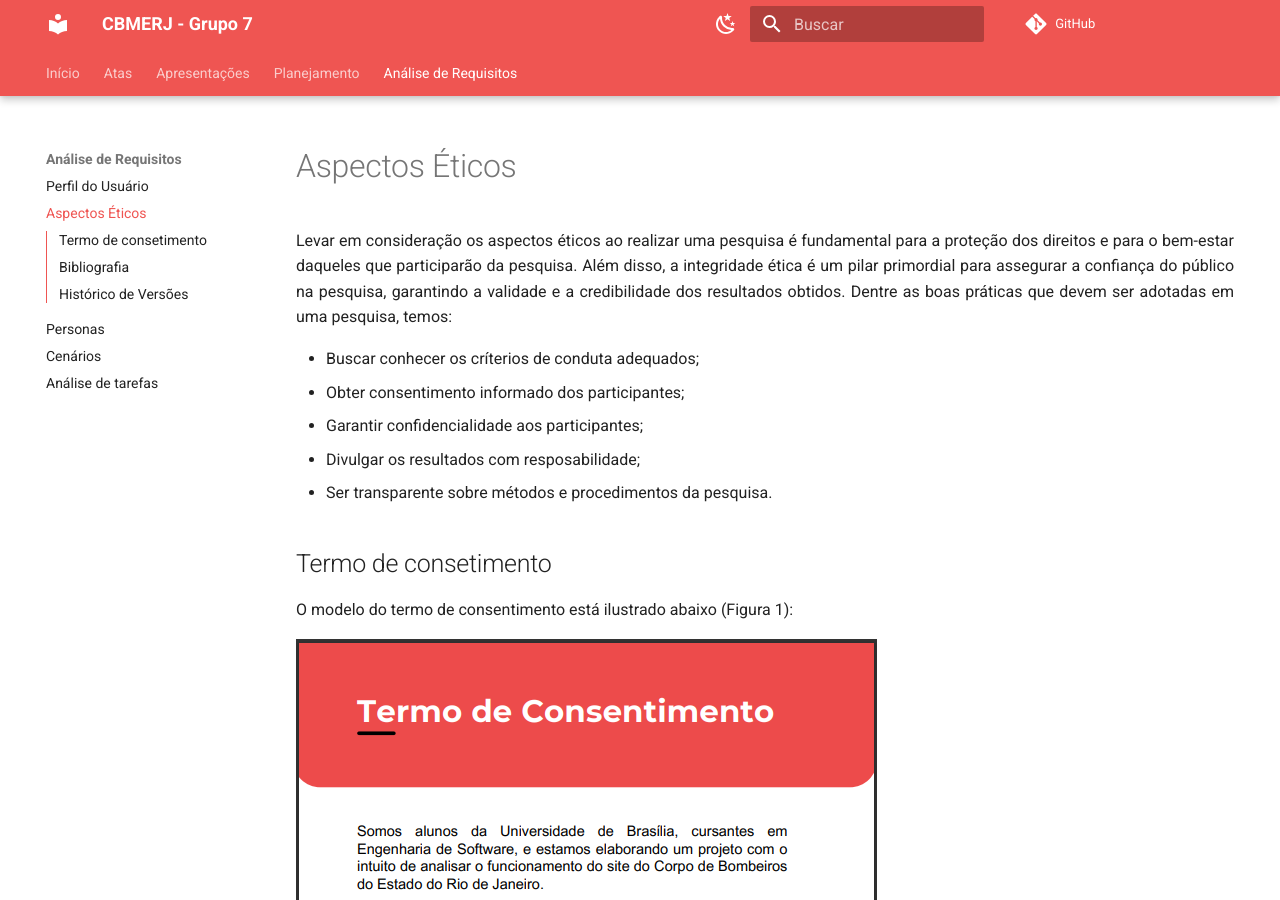
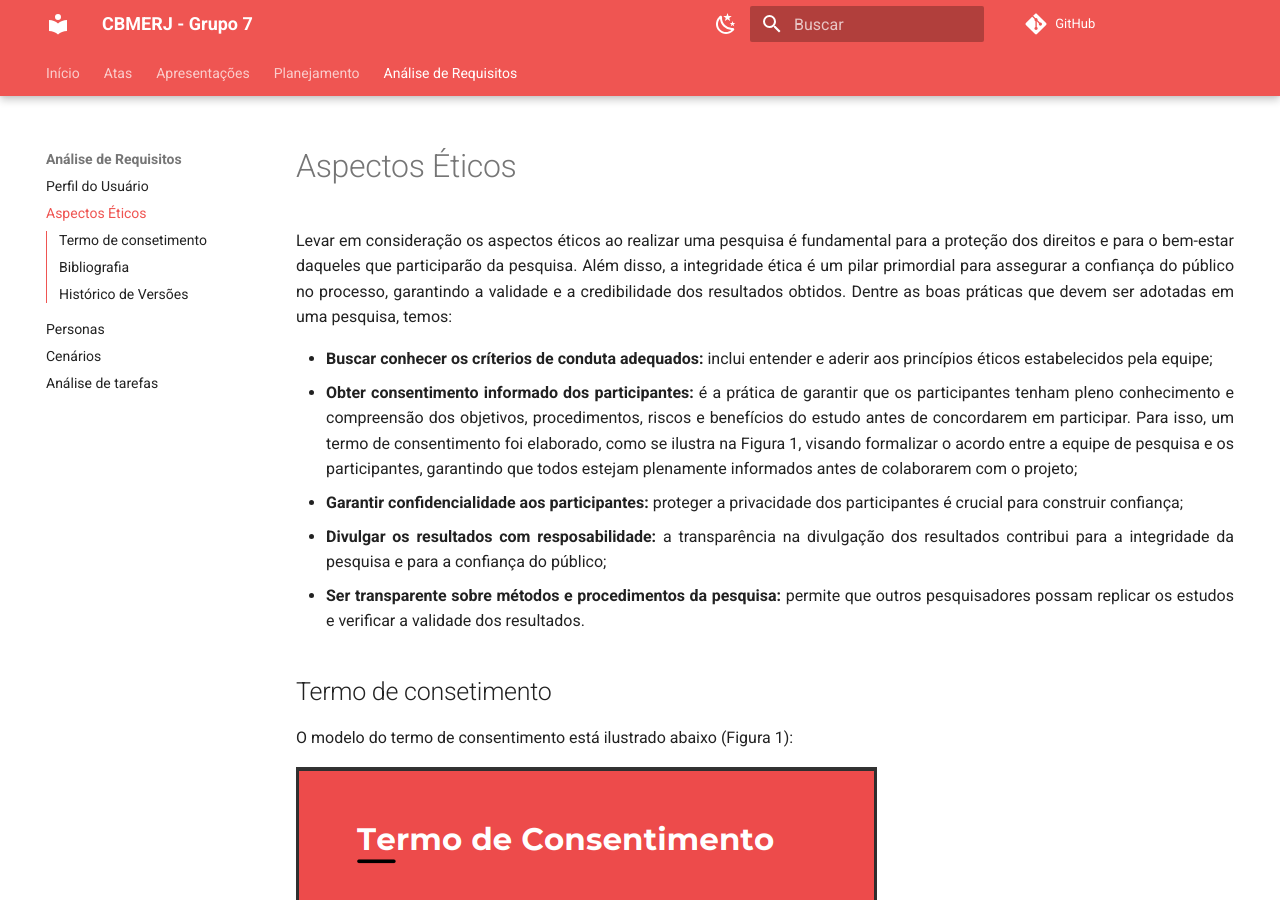
Before and after one commit to Interacao-Humano-Computador/2024.1-CBMERJ, an MkDocs documentation site: the page built from docs/analise_requisitos/aspectos_eticos.md, in a window 1280 px wide and 900 px high. Built offline with MkDocs 1.6.1 and Material for MkDocs 9.7.7, drawn with Linux system fonts in a browser that asks for light colours; comment, search, counter and statistics services are not loaded; some of the changed text lies outside the part shown.

```diff
--- a/docs/analise_requisitos/aspectos_eticos.md
+++ b/docs/analise_requisitos/aspectos_eticos.md
@@ -1,9 +1,11 @@
-<p style="text-align: justify;"> Levar em consideração os aspectos éticos ao realizar uma pesquisa é fundamental para a proteção dos direitos e para o bem-estar daqueles que participarão da pesquisa. Além disso, a integridade ética é um pilar primordial para assegurar a confiança do público na pesquisa, garantindo a validade e a credibilidade dos resultados obtidos. Dentre as boas práticas que devem ser adotadas em uma pesquisa, temos: </p>
-- Buscar conhecer os críterios de conduta adequados;
-- Obter consentimento informado dos participantes;
-- Garantir confidencialidade aos participantes;
-- Divulgar os resultados com resposabilidade;
-- Ser transparente sobre métodos e procedimentos da pesquisa.
+<p style="text-align: justify;"> Levar em consideração os aspectos éticos ao realizar uma pesquisa é fundamental para a proteção dos direitos e para o bem-estar daqueles que participarão da pesquisa. Além disso, a integridade ética é um pilar primordial para assegurar a confiança do público no processo, garantindo a validade e a credibilidade dos resultados obtidos. Dentre as boas práticas que devem ser adotadas em uma pesquisa, temos: </p>
+<ul style="text-align: justify;">
+<li><strong>Buscar conhecer os críterios de conduta adequados: </strong>inclui entender e aderir aos princípios éticos estabelecidos pela equipe; </li>
+<li><strong> Obter consentimento informado dos participantes: </strong> é a prática de garantir que os participantes tenham pleno conhecimento e compreensão dos objetivos, procedimentos, riscos e benefícios do estudo antes de concordarem em participar. Para isso, um termo de consentimento foi elaborado, como se ilustra na Figura 1, visando formalizar o acordo entre a equipe de pesquisa e os participantes, garantindo que todos estejam plenamente informados antes de colaborarem com o projeto;</li>
+<li><strong>Garantir confidencialidade aos participantes:</strong> proteger a privacidade dos participantes é crucial para construir confiança;</li>
+<li><strong>Divulgar os resultados com resposabilidade:</strong> a transparência na divulgação dos resultados contribui para a integridade da pesquisa e para a confiança do público; </li>
+<li><strong> Ser transparente sobre métodos e procedimentos da pesquisa: </strong>permite que outros pesquisadores possam replicar os estudos e verificar a validade dos resultados. </li>
+</ul>
 
 ## Termo de consetimento
 <p style="text-align: justify;"> O modelo do termo de consentimento está ilustrado abaixo (Figura 1):  </p>
@@ -22,3 +24,4 @@
 | ------ | :--------: | ----------------------------------------- | ----------------------------------------------- | ---------------------------------------------- |
 | `1.0`   | 16/04/2024 | Criação da página                         | [Mariana Letícia](https://github.com/Marianannn) | [Daniela Alarcão](https://github.com/danialarcao)         |
 | `2.0`   | 17/04/2024 | Adição de conteúdo e envio ao git pages                        | [Daniela Alarcão](https://github.com/danialarcao) | [Mariana Letícia](https://github.com/Marianannn)         |
+| `3.0`   | 06/05/2024 | Atualização de informações                        | [Daniela Alarcão](https://github.com/danialarcao) | [Mariana Letícia](https://github.com/Marianannn)         |
```
Also changed, not shown: docs/analise_requisitos/analise_tarefas.md (+6 -5 lines), docs/analise_requisitos/img/ÁrvoreDani.png (added).
